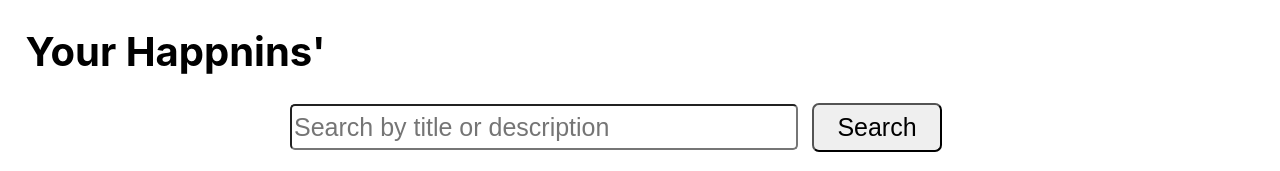
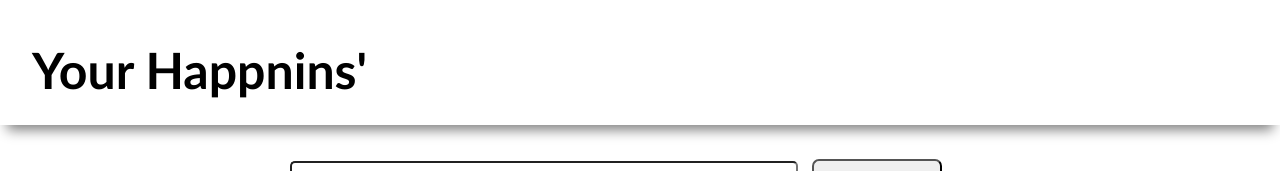
Before and after one commit to ShaunaMyers/ny-times-take-home, a React (Create React App) app: page / in a window 1280 px wide. Shown: the top 171 px of the page. Built offline with nearby package versions, Linux system fonts and the light colour scheme.

Commit message:
Add header styling

```diff
--- a/src/components/App/App.css
+++ b/src/components/App/App.css
@@ -4,9 +4,16 @@ main {
   flex-direction: column;
 }
 
+header {
+  box-shadow: 0 12px 12px -7px gray;
+  margin-bottom: 2%;
+}
+
 h1 {
-  font-size: 40px;
-  margin-left: 2%;
+  font-size: 50px;
+  font-family: "Trebuchet MS", "Lucida Sans Unicode", "Lucida Grande",
+    "Lucida Sans", Arial, sans-serif;
+  padding: 0.5% 0 2% 2.5%;
 }
 
 .article-view-header {
@@ -26,6 +33,17 @@ h1 {
   padding: 7%;
 }
 
+.details-header-link {
+  color: inherit;
+  margin-left: 2%;
+  text-decoration: inherit;
+  width: 400px;
+}
+
+.details-header-link:hover {
+  color: rgb(106, 105, 108);
+}
+
 button:hover {
   color: white;
   cursor: pointer;
--- a/src/components/ArticleView/ArticleView.css
+++ b/src/components/ArticleView/ArticleView.css
@@ -8,7 +8,6 @@
 .left-article-view {
   display: flex;
   flex-direction: column;
-  font-size: 15px;
   width: 70%;
 }
 
@@ -20,7 +19,7 @@
 .right-article-view {
   display: flex;
   flex-direction: column;
-  font-size: 30px;
+  font-size: 35px;
   min-width: 20%;
   padding: 5%;
   text-align: center;
@@ -31,7 +30,7 @@
 }
 
 .small-details {
-  font-size: 20px;
+  font-size: 25px;
   margin: 0.5%;
 }
 
@@ -39,4 +38,12 @@
   .detailed-article-view {
     flex-direction: column;
   }
+
+  .right-article-view {
+    font-size: 30px;
+  }
+
+  .small-details {
+    font-size: 20px;
+  }
 }
```
